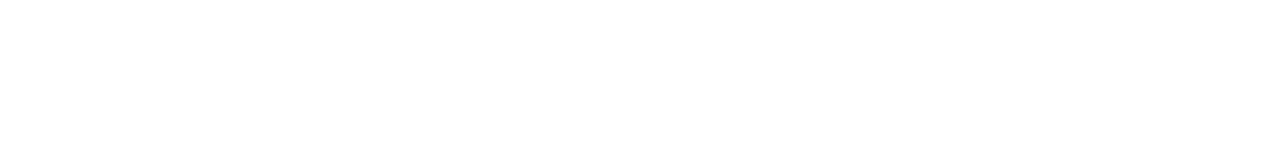
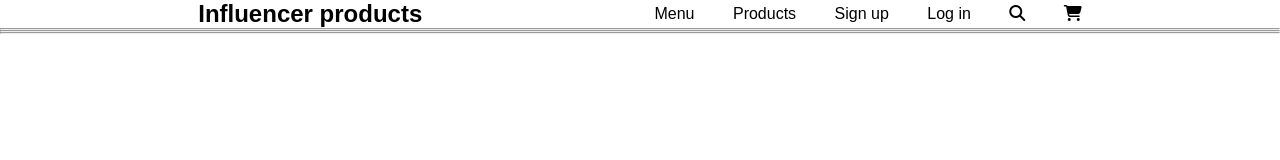
Before and after one commit to numangit/influencer-gear-main, a plain HTML site: page index.html in a window 1280 px wide. Drawn offline with Linux system fonts and the light colour scheme.

Commit message:
Added a nav bar

```diff
--- a/index.html
+++ b/index.html
@@ -6,11 +6,49 @@
     <meta http-equiv="X-UA-Compatible" content="IE=edge">
     <meta name="viewport" content="width=device-width, initial-scale=1.0">
     <title>Influencer Gears</title>
+    <!-- style sheet  -->
     <link rel="stylesheet" href="style.css">
+    <!-- font awesome  -->
+    <script src="https://kit.fontawesome.com/48da40577d.js" crossorigin="anonymous"></script>
 </head>
 
 <body>
+    <!-- ==== Heading starts here ==== -->
+    <header>
+        <nav>
+            <h1>Influencer products</h1>
+            <div class="menu">
+                <li><a href="">Menu</a></li>
+                <li><a href="">Products</a></li>
+                <li><a href="">Sign up</a></li>
+                <li><a href="">Log in</a></li>
+                <i class="fa-solid fa-magnifying-glass"></i>
+                <i class="fa-solid fa-cart-shopping"></i>
+            </div>
+        </nav>
+        <div class="home-page">
+            <div class="home-info"></div>
+            <div class="home-img"></div>
+            <hr>
+            <div></div>
+            <hr>
+            <div>
+            </div>
+            <hr>
+        </div>
+    </header>
+    <!-- ===== Heading ends here ===== -->
+    <!-- ==== Main starts here ==== -->
+    <main>
+        <section></section>
+        <section></section>
+    </main>
+    <!-- ===== Main ends here ===== -->
+</body>
+<!-- ==== footer starts here ==== -->
+<footer>
 
-</body>
+</footer>
+<!-- ===== footer ends here ===== -->
 
 </html>
--- a/style.css
+++ b/style.css
@@ -1,5 +1,41 @@
+/* unoversal styles */
 * {
     margin: 0;
     padding: 0;
     box-sizing: border-box;
 }
+
+/* fonts */
+@import url('https://fonts.googleapis.com/css2?family=Poppins:wght@500&display=swap');
+
+/* common styles */
+body {
+    font-family: 'Poppins', sans-serif;
+}
+
+/* nav style  */
+nav {
+    display: flex;
+    justify-content: space-evenly;
+    align-items: center;
+}
+
+nav h1 {
+    font-size: 1.5em;
+}
+
+nav .menu {}
+
+nav li,
+.fa-magnifying-glass,
+.fa-cart-shopping {
+    display: inline-block;
+    list-style: none;
+    margin-left: 34px;
+}
+
+nav li a {
+    text-decoration: none;
+    color: black;
+    font-size: 1em;
+}
```
